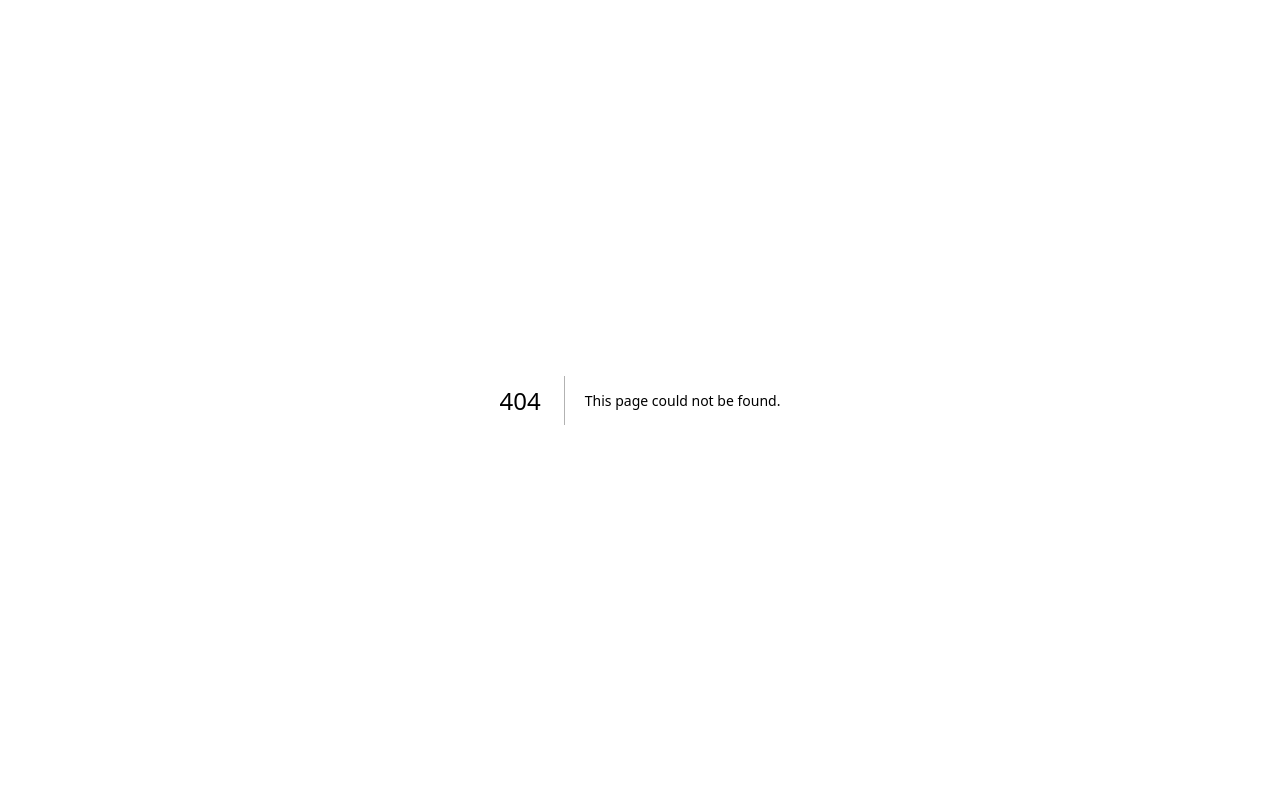
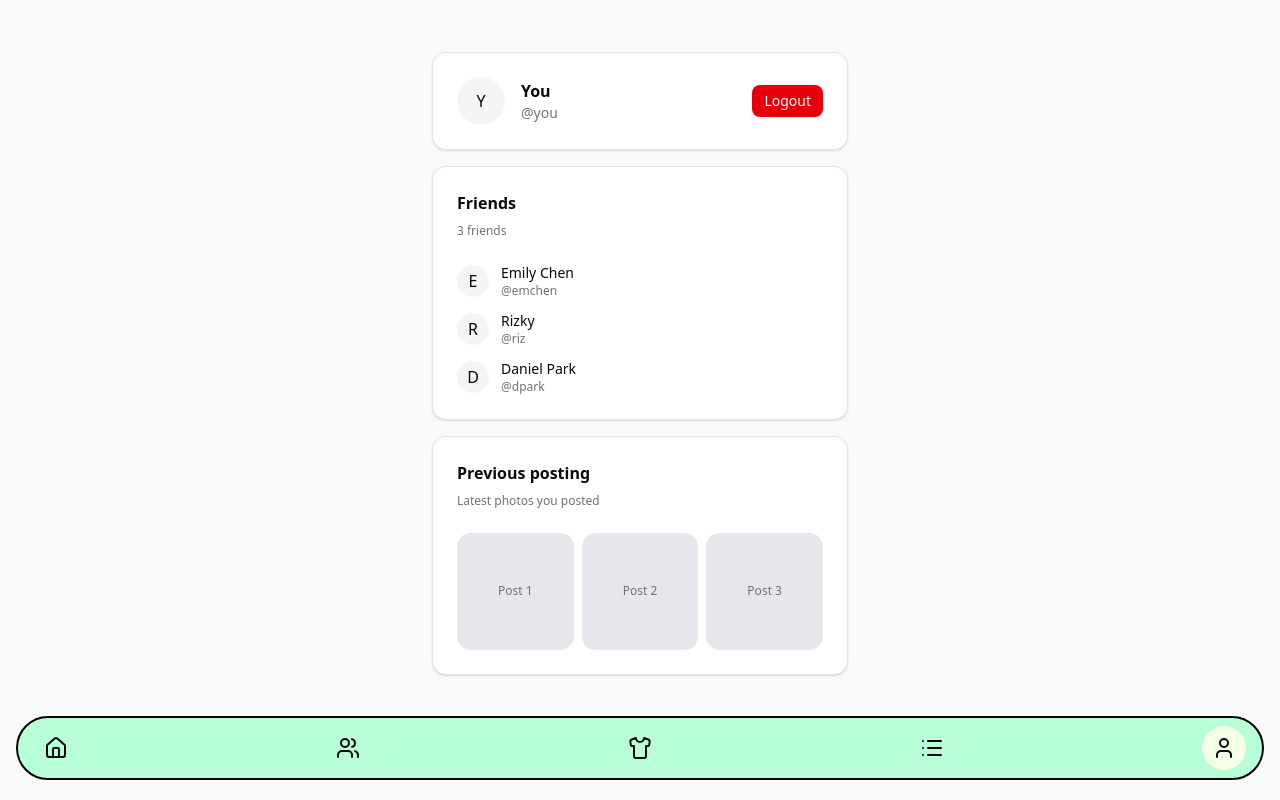
Before and after one commit to jliu4242/fitcheck, a Next.js app in the folder frontend/: page /profile in a window 1280 px wide. Before the commit this address had no page. Built offline with nearby package versions, Linux system fonts and the light colour scheme.

Commit message:
updated frontend

```diff
--- a/frontend/src/app/friends/page.js
+++ b/frontend/src/app/friends/page.js
@@ -76,7 +76,7 @@ export default function FriendsPage() {
                     key={user.id}
                     className="bg-slate-100 rounded-2xl border-0 shadow-none"
                   >
-                    <CardContent className="py-3 px-3 flex items-center justify-between gap-3">
+                    <CardContent className="py-2 px-3 flex items-center justify-between gap-3">
                       <div className="flex items-center gap-3">
                         <Avatar className="h-9 w-9 bg-slate-700">
                           <AvatarFallback className="text-white text-sm">
@@ -119,7 +119,7 @@ export default function FriendsPage() {
               </h2>
 
               {friends.length === 0 && (
-                <p className="text-xs text-slate-500">
+                <p className="text-xs text-slate-500 text-center py-2">
                   You haven&apos;t added any friends yet.
                 </p>
               )}
@@ -130,7 +130,7 @@ export default function FriendsPage() {
                     key={user.id}
                     className="bg-slate-100 rounded-2xl border-0 shadow-none"
                   >
-                    <CardContent className="py-3 px-3 flex items-center gap-3">
+                    <CardContent className="py-2 px-3 flex items-center gap-3">
                       <Avatar className="h-9 w-9 bg-slate-700">
                         <AvatarFallback className="text-white text-sm">
                           {user.name[0]}
--- a/frontend/src/app/outfit/page.js
+++ b/frontend/src/app/outfit/page.js
@@ -66,10 +66,10 @@ export default function CameraPage() {
 
   return (
     <div className="min-h-screen bg-slate-50 flex flex-col">
-      <main className="flex-1 w-full max-w-md mx-auto px-4 pt-6 pb-32 flex flex-col gap-4">
+      <main className="flex-1 w-full max-w-md mx-auto px-4 pt-13 pb-32 flex flex-col gap-4">
         {/* Title & Subtitle */}
         <header className="text-center">
-          <h1 className="text-2xl font-semibold text-slate-900">Camera</h1>
+          <h1 className="text-2xl font-semibold text-slate-900">Share Your Outfit</h1>
           <p className="text-xs text-slate-500 mt-1">
             Take a photo and post it.
           </p>
@@ -97,7 +97,7 @@ export default function CameraPage() {
         </div>
 
         {/* Buttons */}
-        <div className="flex justify-center gap-3 mt-3">
+        <div className="flex justify-center gap-3 mt-2">
           {!hasPhoto ? (
             <Button
               className="rounded-full px-6 text-sm font-semibold"
@@ -128,7 +128,7 @@ export default function CameraPage() {
 
       {/* ⭐ Bottom Navigation (fixed) */}
       <div className="fixed inset-x-0 bottom-2 px-4 pb-[calc(env(safe-area-inset-bottom)+12px)]">
-        <BottomNav activeTab="camera" />
+        <BottomNav activeTab="outfit" />
       </div>
 
       {/* Hidden canvas */}
--- /dev/null
+++ b/frontend/src/app/profile/page.js
@@ -0,0 +1,135 @@
+"use client";
+
+import React from "react";
+import BottomNav from "@/components/ui/BottomNav";
+import { Button } from "@/components/ui/button";
+
+import {
+  Card,
+  CardHeader,
+  CardTitle,
+  CardDescription,
+  CardContent,
+} from "@/components/ui/card";
+
+import {
+  Avatar,
+  AvatarImage,
+  AvatarFallback,
+} from "@/components/ui/avatar";
+
+const MOCK_USER = {
+  name: "You",
+  username: "@you",
+};
+
+const MOCK_FRIENDS = [
+  { id: 1, name: "Emily Chen", username: "@emchen" },
+  { id: 2, name: "Rizky", username: "@riz" },
+  { id: 3, name: "Daniel Park", username: "@dpark" },
+];
+
+const MOCK_POSTS = [
+  { id: 1, label: "Post 1" },
+  { id: 2, label: "Post 2" },
+  { id: 3, label: "Post 3" },
+];
+
+export default function UserPage() {
+  return (
+    <div className="min-h-screen flex flex-col bg-gray-50">
+      {/* Main content */}
+      <main className="flex-1 flex flex-col gap-4 px-4 pt-13 pb-24 max-w-md mx-auto w-full">
+        {/* User header (same style idea as leaderboard: title + subtitle) */}
+        <Card>
+        <CardHeader className="flex flex-row items-center justify-between">
+            {/* LEFT: Avatar + name */}
+            <div className="flex items-center gap-4">
+            <Avatar className="h-12 w-12">
+                <AvatarImage src="" alt={MOCK_USER.name} />
+                <AvatarFallback>
+                {MOCK_USER.name.charAt(0)}
+                </AvatarFallback>
+            </Avatar>
+
+            <div>
+                <CardTitle className="text-base">{MOCK_USER.name}</CardTitle>
+                <CardDescription className="text-sm">{MOCK_USER.username}</CardDescription>
+            </div>
+            </div>
+
+            {/* RIGHT: Logout button */}
+            <Button variant="destructive" size="sm">
+            Logout
+            </Button>
+        </CardHeader>
+        </Card>
+
+
+        {/* Friends section */}
+        <Card>
+          <CardHeader>
+            <CardTitle className="text-base">Friends</CardTitle>
+            <CardDescription className="text-xs">
+              {MOCK_FRIENDS.length} friends
+            </CardDescription>
+          </CardHeader>
+          <CardContent className="flex flex-col gap-3">
+            {MOCK_FRIENDS.map((friend) => (
+              <div
+                key={friend.id}
+                className="flex items-center justify-between"
+              >
+                <div className="flex items-center gap-3">
+                  <Avatar className="h-8 w-8">
+                    <AvatarImage src="" alt={friend.name} />
+                    <AvatarFallback>
+                      {friend.name.charAt(0)}
+                    </AvatarFallback>
+                  </Avatar>
+                  <div className="flex flex-col">
+                    <span className="text-sm font-medium">
+                      {friend.name}
+                    </span>
+                    <span className="text-xs text-muted-foreground">
+                      {friend.username}
+                    </span>
+                  </div>
+                </div>
+              </div>
+            ))}
+          </CardContent>
+        </Card>
+
+        {/* Previous postings */}
+        <Card>
+          <CardHeader>
+            <CardTitle className="text-base">
+              Previous posting
+            </CardTitle>
+            <CardDescription className="text-xs">
+              Latest photos you posted
+            </CardDescription>
+          </CardHeader>
+          <CardContent>
+            <div className="grid grid-cols-3 gap-2">
+              {MOCK_POSTS.map((post) => (
+                <div
+                  key={post.id}
+                  className="aspect-square rounded-xl bg-gray-200 flex items-center justify-center text-xs text-muted-foreground"
+                >
+                  {post.label}
+                </div>
+              ))}
+            </div>
+          </CardContent>
+        </Card>
+      </main>
+
+      {/* ⭐ Bottom Navigation (fixed) */}
+      <div className="fixed inset-x-0 bottom-2 px-4 pb-[calc(env(safe-area-inset-bottom)+12px)]">
+        <BottomNav activeTab="profile" />
+      </div>
+    </div>
+  );
+}
--- a/frontend/src/components/ui/BottomNav.js
+++ b/frontend/src/components/ui/BottomNav.js
@@ -29,7 +29,7 @@ function NavIcon({ href, icon, label, active }) {
           <motion.span
             layoutId="nav-active-circle"
             className="absolute inset-0 rounded-full bg-[#F4FFE3]"
-            transition={{ type: "spring", stiffness: 400, damping: 30 }}
+            transition={{ type: "spring", stiffness: 350, damping: 28 }}
           />
         )}
 
```
